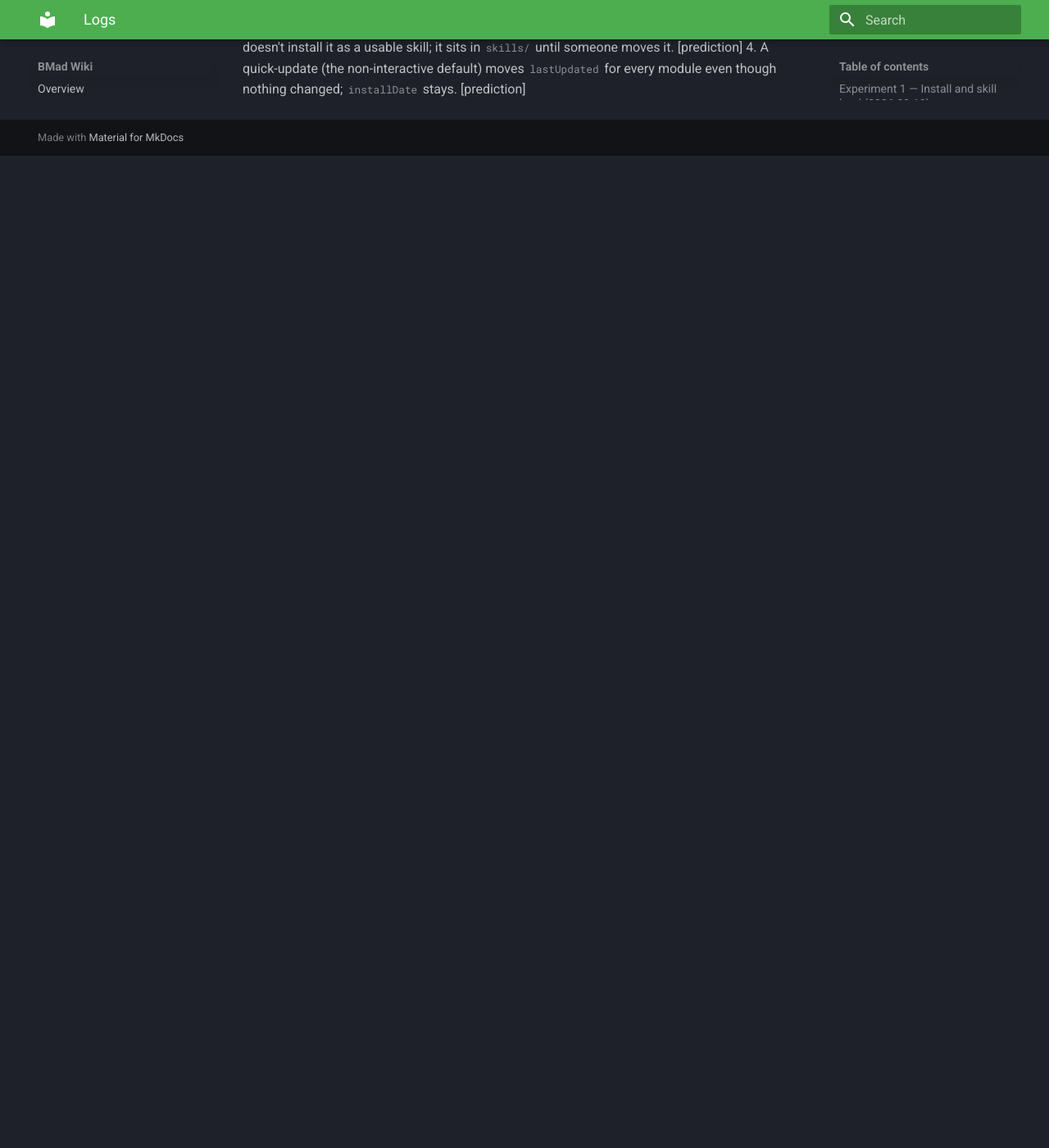
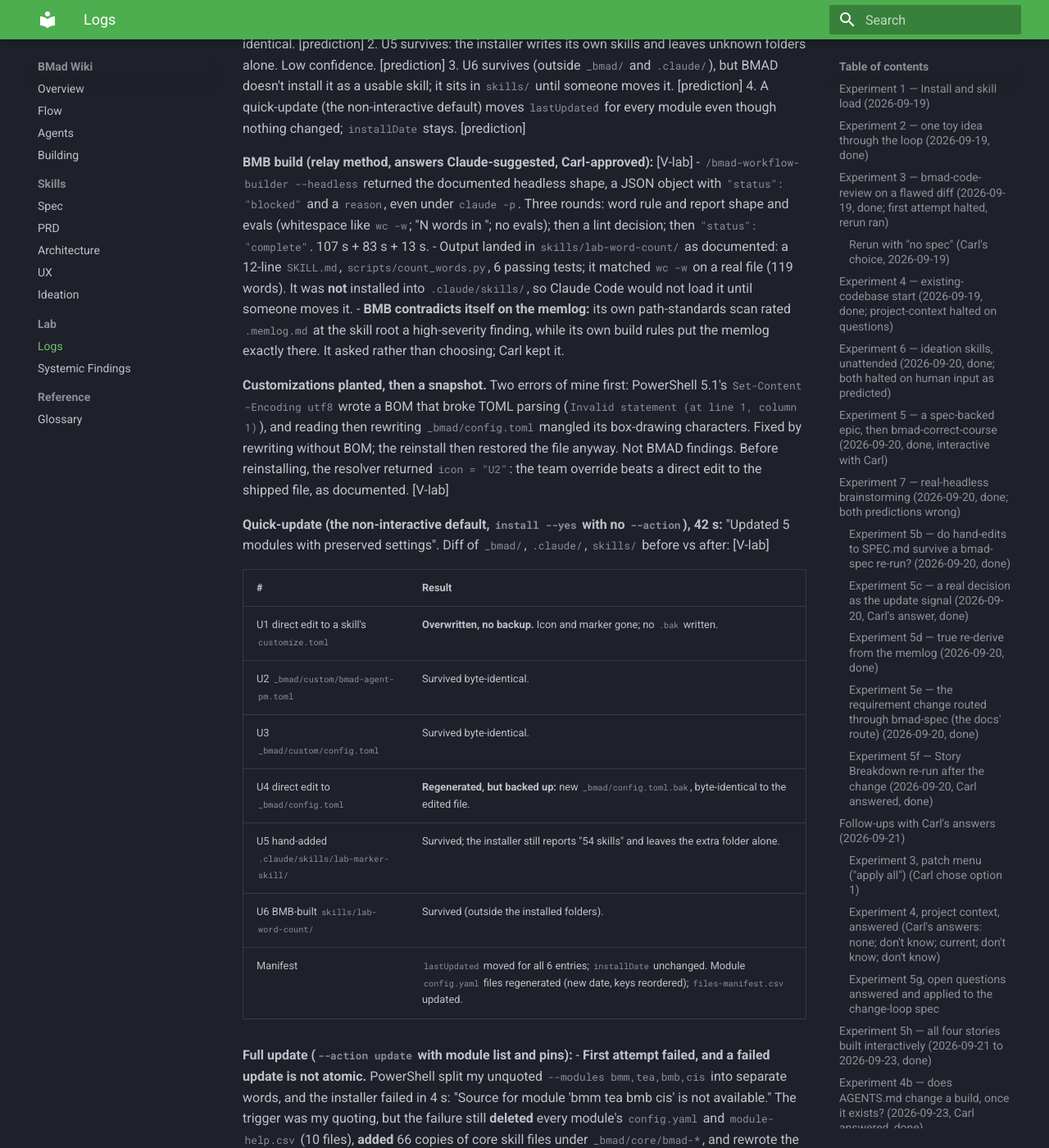
Before and after one commit to ctupper/woods-walks, an MkDocs documentation site: the page built from docs/bmad/lab-log.md, in a window 1280 px wide and 1400 px high, scrolled down 47621 px. Shown: the whole window at 82% size. Built offline with MkDocs 1.6.1 and Material for MkDocs 9.7.7, drawn with Linux system fonts in a browser that asks for light colours; before the commit the page ends 47811 px from its top, so only the background shows below that; some of the changed text lies outside the part shown.

Commit message:
docs: auto-sync BMad wiki (lab-log.md)

```diff
--- a/docs/bmad/lab-log.md
+++ b/docs/bmad/lab-log.md
@@ -22,6 +22,7 @@
     - [Experiment 10](#experiment-10-bmad-code-review-over-the-whole-tags-epic-2026-092930-done-interactive-with-carl) — a whole-epic range review found B1's pieces but rejected B1 as spec-sanctioned; it did catch the missing mutation test (B6) mid-epic.
     - [Experiment 11](#experiment-11-bmad-architecture-brownfield-on-a-legacy-shaped-toy-2026-09-30-to-10-01-done-interactive-with-carl) — on a legacy app with rules in UI handlers, the spine bound every rule by making the old code a frozen parity oracle, and found that the form wiring isn't in the code at all.
     - [Experiment 12](#experiment-12-bmad-prd-update-mode-on-a-hand-written-prd-2026-10-02-done-interactive-with-carl) — Update mode surfaced every planted conflict before editing, kept the board decision as a baseline, and its reviewer gate caught a loophole in an approved answer.
+    - [Experiment 13](#experiment-13-bmb-build-what-survives-a-reinstall-2026-10-03-done-interactive-with-carl) — _bmad/custom overrides and hand-added skills survive a reinstall; direct edits to a skill's customize.toml are lost with no backup; a failed update is not atomic.
 
 ## Experiment 1 — Install and skill load (2026-09-19)
 
@@ -746,7 +747,7 @@
 - **C1 (walk-ins without a card vs members-only Users/FR7):** both reviewers noticed the walk-in rule, but only in relation to series (rubric: low, "not a conflict"; adversarial: M6). Neither named the pre-existing contradiction. Prediction 4 essentially confirmed.
 - Carl: stop here (2026-10-02). Review findings left unanswered; PRD not finalized; nothing committed in the lab beyond the baseline and BMAD install.
 
-## Experiment 13 — BMB build + what survives a reinstall (2026-10-03, in progress, interactive with Carl)
+## Experiment 13 — BMB build + what survives a reinstall (2026-10-03, done, interactive with Carl)
 
 **Question:** what does a BMAD update overwrite and what survives? Feeds the queued `wiki/updating-bmad.md`. No release newer than 6.12.0 exists, so a same-version reinstall stands in for an update. Also: one small build with BMB (Builder module), to see where a custom skill lands and whether it survives.
 
@@ -775,3 +776,30 @@
 2. U5 survives: the installer writes its own skills and leaves unknown folders alone. Low confidence. [prediction]
 3. U6 survives (outside `_bmad/` and `.claude/`), but BMAD doesn't install it as a usable skill; it sits in `skills/` until someone moves it. [prediction]
 4. A quick-update (the non-interactive default) moves `lastUpdated` for every module even though nothing changed; `installDate` stays. [prediction]
+
+**BMB build (relay method, answers Claude-suggested, Carl-approved):** [V-lab]
+- `/bmad-workflow-builder --headless` returned the documented headless shape, a JSON object with `"status": "blocked"` and a `reason`, even under `claude -p`. Three rounds: word rule and report shape and evals (whitespace like `wc -w`; "N words in <file>"; no evals); then a lint decision; then `"status": "complete"`. 107 s + 83 s + 13 s.
+- Output landed in `skills/lab-word-count/` as documented: a 12-line `SKILL.md`, `scripts/count_words.py`, 6 passing tests; it matched `wc -w` on a real file (119 words). It was **not** installed into `.claude/skills/`, so Claude Code would not load it until someone moves it.
+- **BMB contradicts itself on the memlog:** its own path-standards scan rated `.memlog.md` at the skill root a high-severity finding, while its own build rules put the memlog exactly there. It asked rather than choosing; Carl kept it.
+
+**Customizations planted, then a snapshot.** Two errors of mine first: PowerShell 5.1's `Set-Content -Encoding utf8` wrote a BOM that broke TOML parsing (`Invalid statement (at line 1, column 1)`), and reading then rewriting `_bmad/config.toml` mangled its box-drawing characters. Fixed by rewriting without BOM; the reinstall then restored the file anyway. Not BMAD findings. Before reinstalling, the resolver returned `icon = "U2"`: the team override beats a direct edit to the shipped file, as documented. [V-lab]
+
+**Quick-update (the non-interactive default, `install --yes` with no `--action`), 42 s:** "Updated 5 modules with preserved settings". Diff of `_bmad/`, `.claude/`, `skills/` before vs after: [V-lab]
+
+| # | Result |
+|---|---|
+| U1 direct edit to a skill's `customize.toml` | **Overwritten, no backup.** Icon and marker gone; no `.bak` written. |
+| U2 `_bmad/custom/bmad-agent-pm.toml` | Survived byte-identical. |
+| U3 `_bmad/custom/config.toml` | Survived byte-identical. |
+| U4 direct edit to `_bmad/config.toml` | **Regenerated, but backed up:** new `_bmad/config.toml.bak`, byte-identical to the edited file. |
+| U5 hand-added `.claude/skills/lab-marker-skill/` | Survived; the installer still reports "54 skills" and leaves the extra folder alone. |
+| U6 BMB-built `skills/lab-word-count/` | Survived (outside the installed folders). |
+| Manifest | `lastUpdated` moved for all 6 entries; `installDate` unchanged. Module `config.yaml` files regenerated (new date, keys reordered); `files-manifest.csv` updated. |
+
+**Full update (`--action update` with module list and pins):**
+- **First attempt failed, and a failed update is not atomic.** PowerShell split my unquoted `--modules bmm,tea,bmb,cis` into separate words, and the installer failed in 4 s: "Source for module 'bmm tea bmb cis' is not available." The trigger was my quoting, but the failure still **deleted** every module's `config.yaml` and `module-help.csv` (10 files), **added** 66 copies of core skill files under `_bmad/core/bmad-*`, and rewrote the manifest, then reported failure. Customization overrides and the resolver survived it. [V-lab]
+- **Re-run with quoted arguments, 10 s: repaired cleanly.** Versus the post-quick-update state, nothing removed, nothing added; only regenerated config/manifest files changed. U2, U3, U5, U6 and `config.toml.bak` all still present. U1/U4 were not re-planted before this run, so the full-update path's own treatment of direct edits is inferred to match quick-update, not observed. [V-lab; I]
+
+**Predictions:** 1 confirmed (U1, U4 reverted; U2, U3 byte-identical), with a detail the docs don't give: the installer-owned config gets a `.bak`, a skill's `customize.toml` does not. 2 confirmed (unknown skill folder left alone). 3 confirmed (BMB output survives, not installed as a usable skill). 4 confirmed (`lastUpdated` moves on every module, `installDate` stays), so `lastUpdated` records the last install run, not the last real change.
+
+- Carl's instruction was to run it; experiment complete 2026-10-03. Lab not committed (`_bmad/`, `.claude/` excluded there).
```
